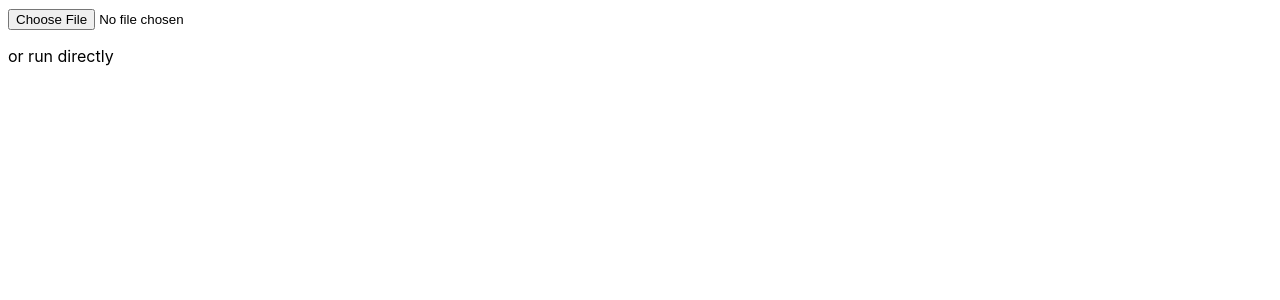
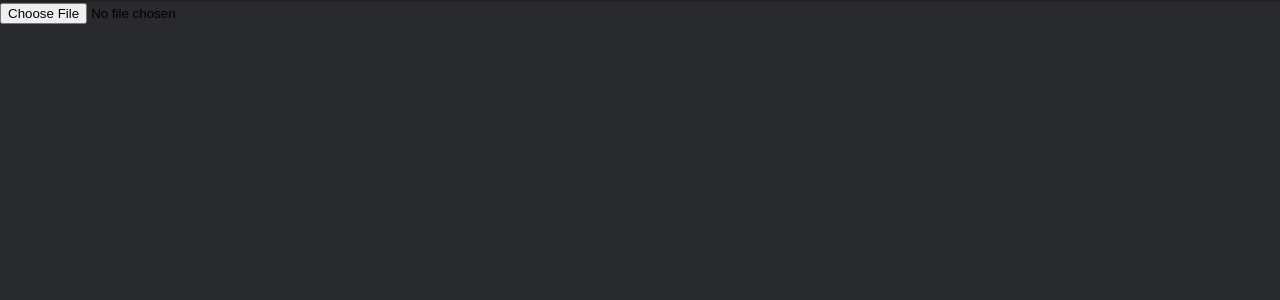
Before and after one commit to christianaistleitner/graalvm-native-image-verbose-gc-visualizer, an Angular app: page / in a window 1280 px wide. Shown: the top 300 px of the page. Built offline with nearby package versions, Linux system fonts and the light colour scheme.

Commit message:
General UI layout

```diff
--- a/src/ui/app/app.component.css
+++ b/src/ui/app/app.component.css
@@ -0,0 +1,18 @@
+:host {
+  display: flex;
+  flex-direction: row;
+  border-top: 2px solid #202020;
+  min-height: 100vh;
+  box-sizing: border-box;
+}
+
+.sidebar {
+  min-height: 100%;
+  width: 200px;
+  border-right: 2px solid #202020;
+}
+
+.content {
+  min-height: 100%;
+  width: 100%;
+}
--- a/src/ui/app/app.component.html
+++ b/src/ui/app/app.component.html
@@ -1,2 +1,3 @@
-<app-import-file (content)="onLogsAvailable($event)"></app-import-file>
-<p> or run directly </p>
+<app-import-file *ngIf="!data" (content)="onLogsAvailable($event)"></app-import-file>
+<app-sidebar *ngIf="data" class="sidebar"></app-sidebar>
+<app-overview *ngIf="data" class="content"></app-overview>
--- a/src/ui/app/app.component.ts
+++ b/src/ui/app/app.component.ts
@@ -1,6 +1,7 @@
 import { Component } from '@angular/core';
 import { TokenizerService } from "./services/parser/tokenizer.service";
 import { ParserService } from "./services/parser/parser.service";
+import { Data } from "./types/types";
 
 @Component({
   selector: 'app-root',
@@ -14,11 +15,13 @@ export class AppComponent {
   ) {
   }
 
+  data: Data | undefined;
+
   onLogsAvailable(text: string) {
     console.log(text);
     const tokens = this.tokenizerService.tokenize(text);
     console.log(tokens);
-    const data = this.parserService.parse(tokens);
-    console.log(data);
+    this.data = this.parserService.parse(tokens);
+    console.log(this.data);
   }
 }
--- a/src/ui/app/app.module.ts
+++ b/src/ui/app/app.module.ts
@@ -3,11 +3,15 @@ import { BrowserModule } from '@angular/platform-browser';
 
 import { AppComponent } from './app.component';
 import { ImportFileComponent } from './components/import-file/import-file.component';
+import { SidebarComponent } from './components/sidebar/sidebar.component';
+import { OverviewComponent } from './components/overview/overview.component';
 
 @NgModule({
   declarations: [
     AppComponent,
-    ImportFileComponent
+    ImportFileComponent,
+    SidebarComponent,
+    OverviewComponent
   ],
   imports: [
     BrowserModule
--- /dev/null
+++ b/src/ui/app/components/overview/overview.component.html
@@ -0,0 +1 @@
+<p>overview works!</p>
--- /dev/null
+++ b/src/ui/app/components/sidebar/sidebar.component.html
@@ -0,0 +1 @@
+<p>sidebar works!</p>
--- a/src/ui/styles.css
+++ b/src/ui/styles.css
@@ -1,5 +1,11 @@
 /* You can add global styles to this file, and also import other style files */
+
+* {
+  margin: 0;
+  padding: 0;
+}
 
 body {
   font-family: -apple-system, BlinkMacSystemFont, 'Segoe UI', Roboto, Helvetica, Arial, sans-serif;
+  background-color: #292A2D;
 }
```
Also changed, not shown: src/ui/app/components/overview/overview.component.ts (added, +10 -0 lines), src/ui/app/components/sidebar/sidebar.component.ts (added, +10 -0 lines), src/ui/app/components/overview/overview.component.css (added), src/ui/app/components/sidebar/sidebar.component.css (added).
